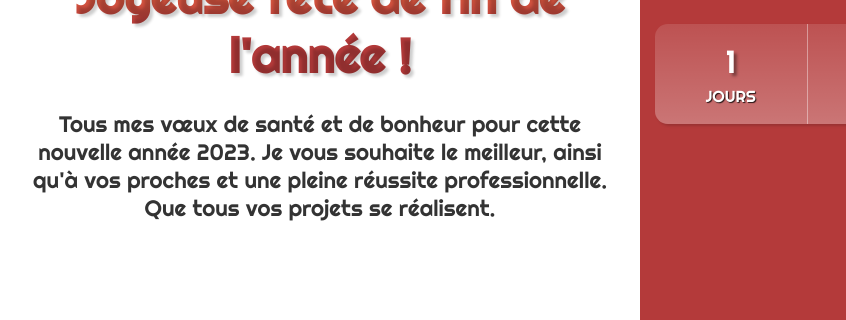
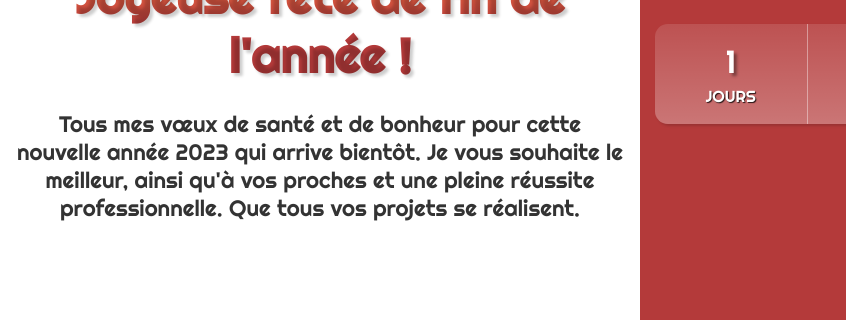
Before and after one commit to Bope142/New-Year-Countdown, a plain HTML site: page index.html in a window 1280 px wide. Shown: the part 306-626 px from the top of the page, 0-846 px from the left. Drawn offline with Linux system fonts and the light colour scheme; a script that the page names is missing.

Commit message:
change text message

```diff
--- a/index.html
+++ b/index.html
@@ -23,7 +23,7 @@
         </div>
         <div class="left-menu">
             <h1>Joyeuse fête de fin de l'année !</h1>
-            <p id="textVoeux">Tous mes vœux de santé et de bonheur pour cette nouvelle année 2023. Je vous souhaite le meilleur, ainsi qu'à vos proches et une pleine réussite professionnelle. Que tous vos projets se réalisent.</p>
+            <p id="textVoeux">Tous mes vœux de santé et de bonheur pour cette nouvelle année 2023 qui arrive bientôt. Je vous souhaite le meilleur, ainsi qu'à vos proches et une pleine réussite professionnelle. Que tous vos projets se réalisent.</p>
         </div>
         <div class="right-menu">
             <h2>ARRIVE BIENTÔT</h2>
```
